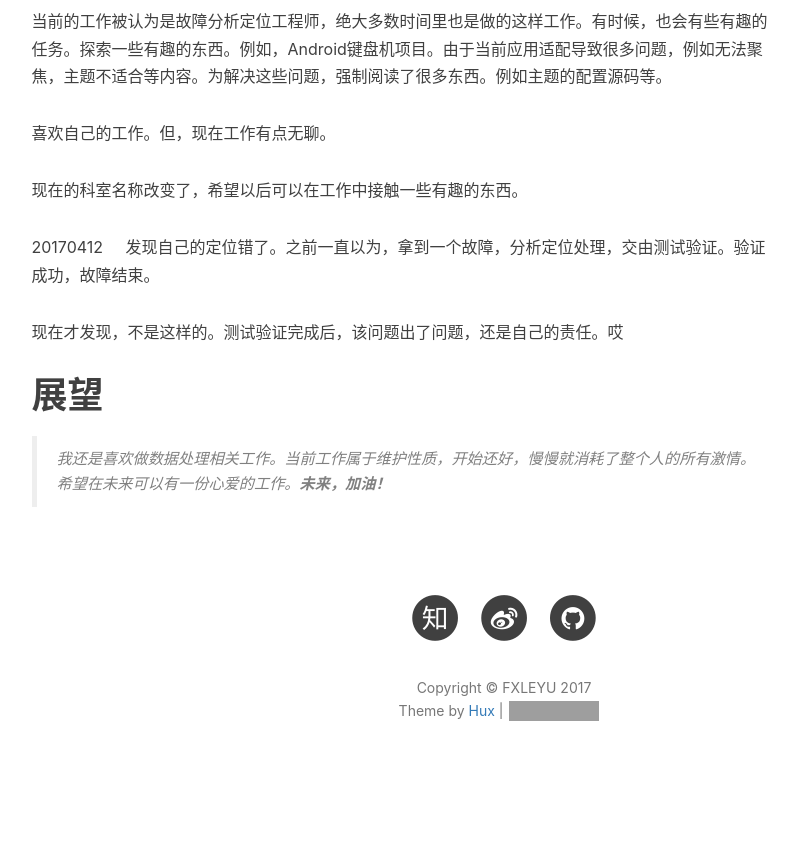
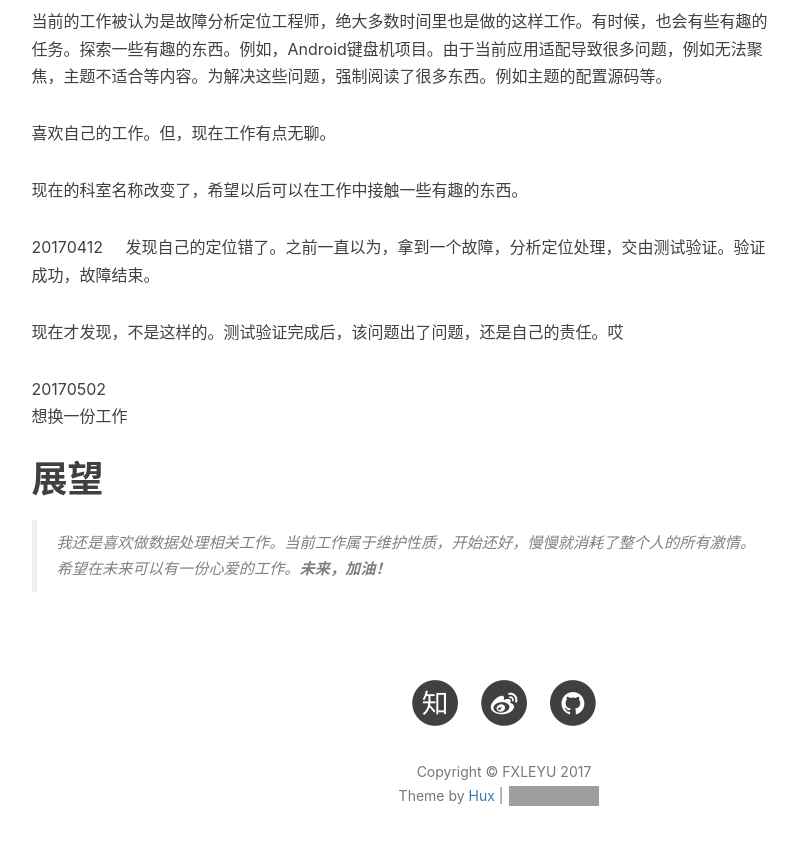
Before and after one commit to fxleyu/fxleyu.github.io, a Jekyll site: the page built from about.md, in a window 1280 px wide and 900 px high, scrolled down 1557 px. Shown: the top 845 px of the window, without its empty margins (136-934 px from the left). Built offline with Jekyll 4.4.1, drawn with Linux system fonts in a browser that asks for light colours; nearby versions of some CDN libraries; comment, search, counter and statistics services are not loaded; before the commit the page ends 2372 px from its top, so only the background shows below that; grey boxes are pictures that could not be loaded.

Commit message:
UPDATE the about.md

```diff
--- a/about.md
+++ b/about.md
@@ -50,5 +50,8 @@ title: About
 
 现在才发现，不是这样的。测试验证完成后，该问题出了问题，还是自己的责任。哎
 
+20170502
+想换一份工作
+
 # 展望
 > 我还是喜欢做数据处理相关工作。当前工作属于维护性质，开始还好，慢慢就消耗了整个人的所有激情。希望在未来可以有一份心爱的工作。**未来，加油！**
```
